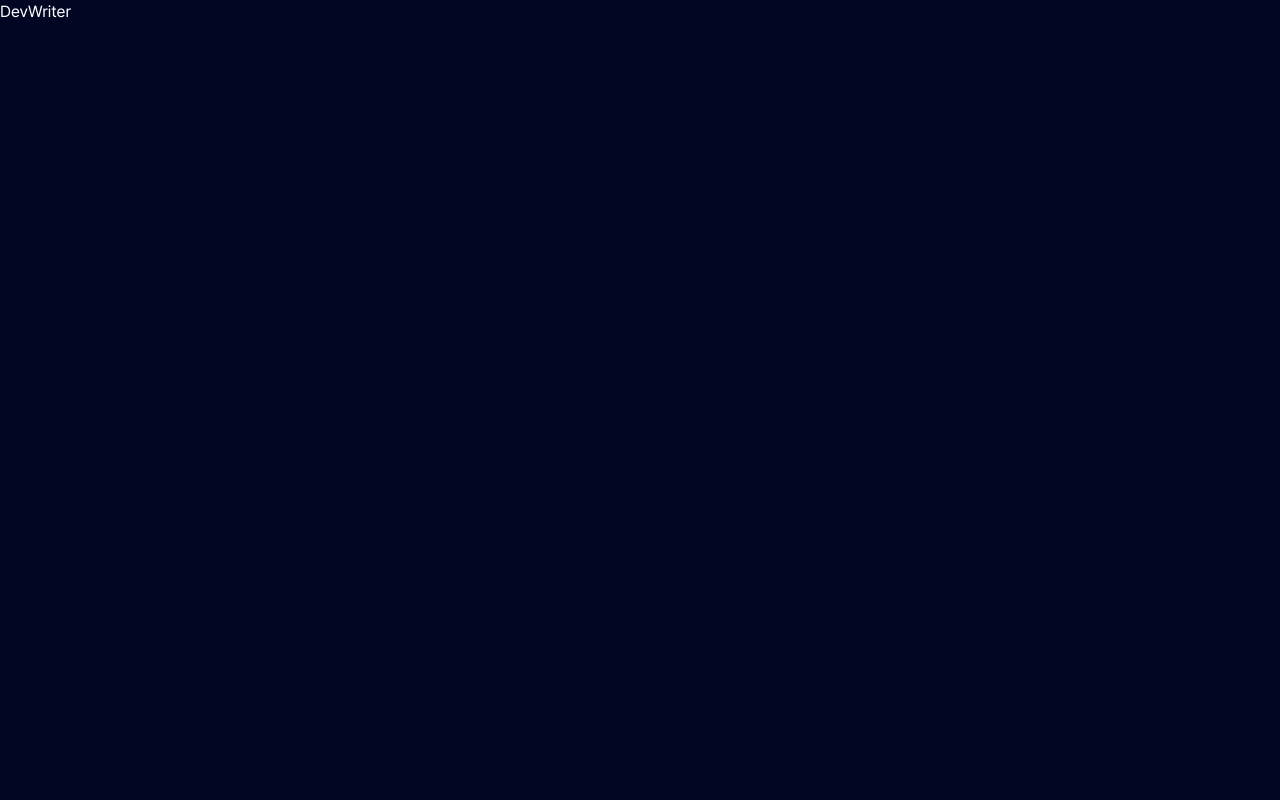
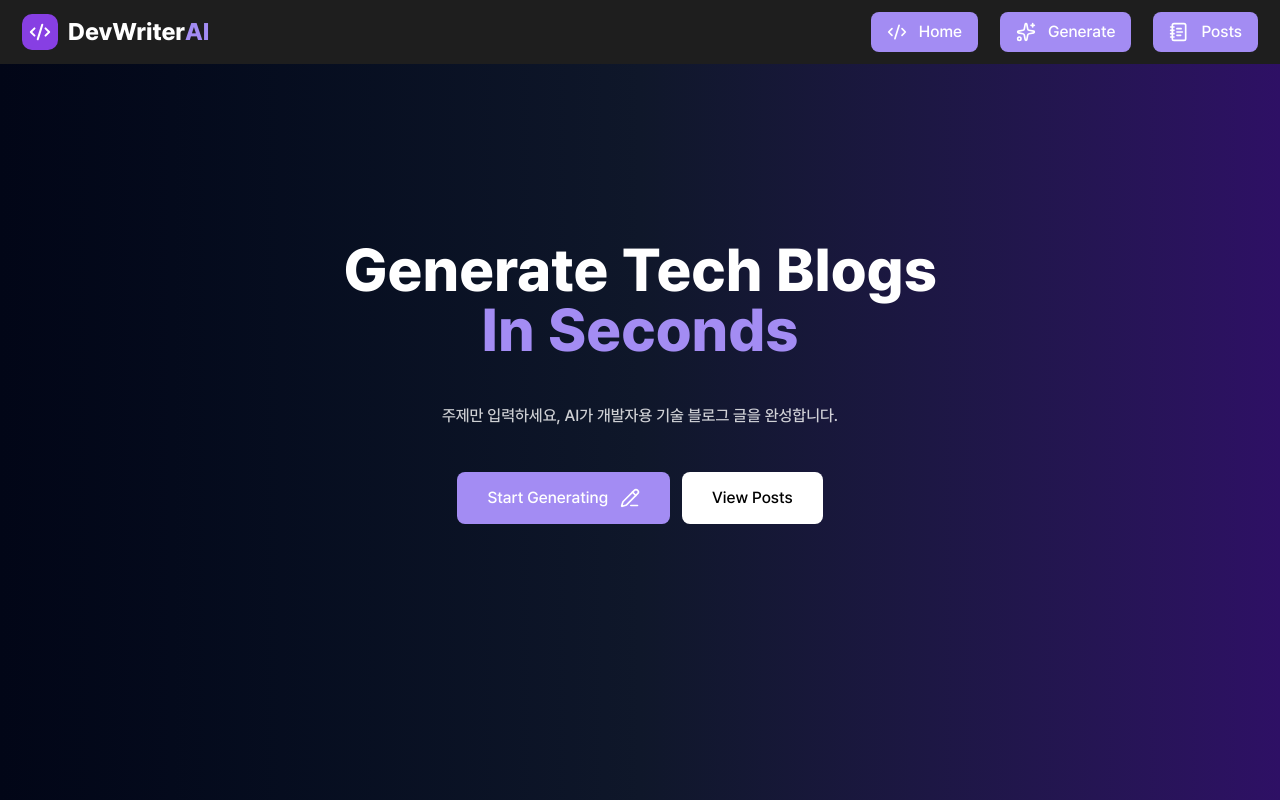
Before and after one commit to imnotpossib1e/DevWriter, a Next.js app: page / in a window 1280 px wide. Built offline with nearby package versions, Linux system fonts and the light colour scheme.

Commit message:
💄 style: 메인 페이지 UI

```diff
--- a/src/app/layout.tsx
+++ b/src/app/layout.tsx
@@ -1,4 +1,6 @@
-import "./globals.css";
+import Header from '@/components/Header';
+import './globals.css';
+import Footer from '@/components/Footer';
 
 export default function RootLayout({
   children,
@@ -7,7 +9,11 @@ export default function RootLayout({
 }>) {
   return (
     <html lang="ko">
-      <body>{children}</body>
+      <body className="flex flex-col min-h-screen bg-linear-to-l from-[#2E1065] via-[#0F172A] to-[#020617]">
+        <Header />
+        {children}
+        {/* <Footer /> */}
+      </body>
     </html>
   );
 }
--- a/src/app/page.tsx
+++ b/src/app/page.tsx
@@ -1,3 +1,26 @@
+import LinkButton from '@/components/LinkButton';
+import { PencilLine } from 'lucide-react';
+
 export default function Home() {
-  return <h1>DevWriter</h1>;
+  return (
+    <main className="flex flex-1 flex-col items-center gap-11 l pb-20 pt-44">
+      <h2 className="text-center text-6xl font-extrabold">
+        <span>Generate Tech Blogs</span>
+        <br />
+        <span className="text-purple">In Seconds</span>
+      </h2>
+      <h3 className="text-white/80 font-medium">
+        주제만 입력하세요, AI가 개발자용 기술 블로그 글을 완성합니다.
+      </h3>
+      <div className="flex flex-wrap gap-3">
+        <LinkButton href="/generator" size="lg">
+          Start Generating
+          <PencilLine className="w-5" />
+        </LinkButton>
+        <LinkButton href="/" variant="white" size="lg">
+          View Posts
+        </LinkButton>
+      </div>
+    </main>
+  );
 }
```
